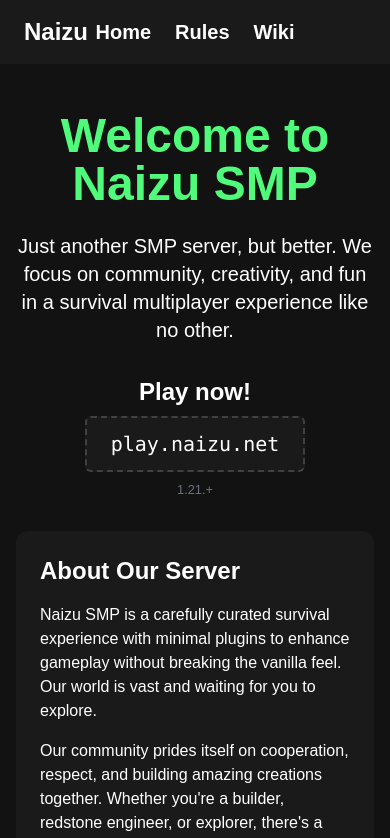
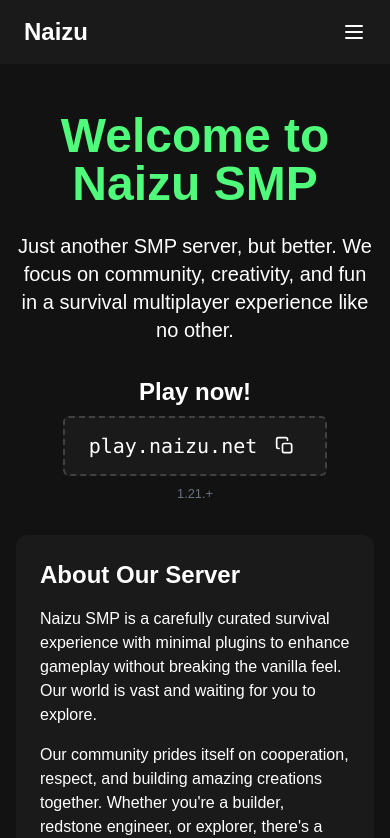
Before and after one commit to jecsham/naizu-pagev2, a Next.js app: page / in a window 390 px wide. Shown: the top 838 px of the page. Built offline with nearby package versions, Linux system fonts and the light colour scheme.

Commit message:
Add PlayNowHero and PlayNowHeader components with copy IP functionality Make header responsive

```diff
--- a/src/app/page.tsx
+++ b/src/app/page.tsx
@@ -1,3 +1,4 @@
+import { PlayNowHero } from '@/components/play-now-hero';
 import Link from 'next/link';
 
 export default function Home() {
@@ -11,15 +12,7 @@ export default function Home() {
           experience like no other.
         </p>
 
-        <div className="flex flex-col items-center mb-8">
-          <h2 className="text-2xl font-bold mb-2">Play now!</h2>
-          <div className="flex justify-center items-center gap-4">
-            <div className="bg-[var(--secondary)] px-6 py-3 rounded-md border-2 border-dashed border-[var(--border)]">
-              <code className="text-xl font-mono">play.naizu.net</code>
-            </div>
-          </div>
-          <small className="text-gray-500 mt-2">1.21.+</small>
-        </div>
+        <PlayNowHero />
 
         <div className="card max-w-4xl mb-12 text-left">
           <h2 className="text-2xl font-bold mb-4">About Our Server</h2>
--- a/src/components/header.tsx
+++ b/src/components/header.tsx
@@ -1,15 +1,49 @@
+'use client';
+
 import Link from 'next/link';
+import { PlayNowHeader } from './play-now-header';
+import { useState } from 'react';
 
 export function Header() {
+  const [isMobileMenuOpen, setIsMobileMenuOpen] = useState(false);
+
   return (
     <header className="bg-[var(--secondary)] py-4 px-6 sticky top-0 z-10">
       <div className="flex justify-between items-center">
-        <div id="url" className="w-full">
+        <div id="url">
           <Link href="/" className="text-2xl font-bold hover:text-[var(--accent)] transition-colors">
             Naizu
           </Link>
         </div>
-        <nav className="w-full flex justify-center gap-6 items-center">
+
+        {/* Mobile menu button */}
+        <button
+          className="md:hidden text-white focus:outline-none"
+          onClick={() => setIsMobileMenuOpen(!isMobileMenuOpen)}
+          aria-label="Toggle menu">
+          {isMobileMenuOpen ? (
+            <svg
+              xmlns="http://www.w3.org/2000/svg"
+              className="h-6 w-6"
+              fill="none"
+              viewBox="0 0 24 24"
+              stroke="currentColor">
+              <path strokeLinecap="round" strokeLinejoin="round" strokeWidth={2} d="M6 18L18 6M6 6l12 12" />
+            </svg>
+          ) : (
+            <svg
+              xmlns="http://www.w3.org/2000/svg"
+              className="h-6 w-6"
+              fill="none"
+              viewBox="0 0 24 24"
+              stroke="currentColor">
+              <path strokeLinecap="round" strokeLinejoin="round" strokeWidth={2} d="M4 6h16M4 12h16M4 18h16" />
+            </svg>
+          )}
+        </button>
+
+        {/* Desktop navigation */}
+        <nav className="hidden md:flex justify-center gap-6 items-center">
           <Link href="/" className="nav-link">
             Home
           </Link>
@@ -19,17 +53,29 @@ export function Header() {
           <Link href="/wiki" className="nav-link">
             Wiki
           </Link>
+          <PlayNowHeader />
         </nav>
-        <div className="w-full">
-          {/* Play now IP section */}
-          {/* <div className="flex items-center justify-end">
-            <span className="text-sm text-gray-500">Play now! <br />1.21 </span>
-            <div className="bg-gray-100 text-gray-800 rounded-md px-2 py-1 ml-2">
-              <span className="text-sm font-bold">play.naizu.net</span>
+      </div>
+
+      {/* Mobile menu (expandable) */}
+      {isMobileMenuOpen && (
+        <div className="md:hidden mt-4 pb-2">
+          <nav className="flex flex-col space-y-4">
+            <Link href="/" className="nav-link block py-2">
+              Home
+            </Link>
+            <Link href="/rules" className="nav-link block py-2">
+              Rules
+            </Link>
+            <Link href="/wiki" className="nav-link block py-2">
+              Wiki
+            </Link>
+            <div className="pt-2 border-t border-gray-700">
+              <PlayNowHeader />
             </div>
-          </div> */}
+          </nav>
         </div>
-      </div>
+      )}
     </header>
   );
 }
--- /dev/null
+++ b/src/components/play-now-header.tsx
@@ -0,0 +1,64 @@
+'use client';
+
+import { copyIp } from '@/utils/copy-ip';
+import { useEffect, useState } from 'react';
+
+export const PlayNowHeader = () => {
+  const [textCopied, setTextCopied] = useState(false);
+
+  const handleCopyClick = async () => {
+    const copy = await copyIp();
+    if (copy) {
+      setTextCopied(true);
+    } else {
+      setTextCopied(false);
+    }
+  };
+
+  useEffect(() => {
+    if (textCopied) {
+      const timer = setTimeout(() => {
+        setTextCopied(false);
+      }, 2000);
+
+      return () => clearTimeout(timer);
+    }
+  }, [textCopied]);
+
+  return (
+    <div className="w-fit bg-[var(--secondary)] py-1 px-3 rounded-md border-1 border-dashed border-[var(--border)] flex items-center">
+      <code className=" font-mono">play.naizu.net</code>
+      <button
+        className="ml-3 p-1.5 rounded-md hover:bg-[var(--accent)]/20 transition-colors"
+        onClick={handleCopyClick}
+        title="Copy IP address">
+        {textCopied ? (
+          <svg
+            xmlns="http://www.w3.org/2000/svg"
+            className="h-5 w-5"
+            viewBox="0 0 24 24"
+            fill="none"
+            stroke="currentColor"
+            strokeWidth="2"
+            strokeLinecap="round"
+            strokeLinejoin="round">
+            <path d="M20 6L9 17l-5-5" />
+          </svg>
+        ) : (
+          <svg
+            xmlns="http://www.w3.org/2000/svg"
+            className="h-5 w-5"
+            viewBox="0 0 24 24"
+            fill="none"
+            stroke="currentColor"
+            strokeWidth="2"
+            strokeLinecap="round"
+            strokeLinejoin="round">
+            <rect x="9" y="9" width="11" height="11" rx="2" ry="2" />
+            <path d="M5 15H4a2 2 0 01-2-2V4a2 2 0 012-2h9a2 2 0 012 2v1" />
+          </svg>
+        )}
+      </button>
+    </div>
+  );
+};
--- /dev/null
+++ b/src/components/play-now-hero.tsx
@@ -0,0 +1,70 @@
+'use client';
+
+import { copyIp } from '@/utils/copy-ip';
+import { useEffect, useState } from 'react';
+
+export const PlayNowHero = () => {
+  const [textCopied, setTextCopied] = useState(false);
+
+  const handleCopyClick = async () => {
+    const copy = await copyIp();
+    if (copy) {
+      setTextCopied(true);
+    } else {
+      setTextCopied(false);
+    }
+  };
+
+  useEffect(() => {
+    if (textCopied) {
+      const timer = setTimeout(() => {
+        setTextCopied(false);
+      }, 2000);
+
+      return () => clearTimeout(timer);
+    }
+  }, [textCopied]);
+
+  return (
+    <div className="flex flex-col items-center mb-8">
+      <h2 className="text-2xl font-bold mb-2">Play now!</h2>
+      <div className="flex justify-center items-center gap-4">
+        <div className="bg-[var(--secondary)] px-6 py-3 rounded-md border-2 border-dashed border-[var(--border)] flex items-center">
+          <code className="text-xl font-mono">play.naizu.net</code>
+          <button
+            className="ml-3 p-1.5 rounded-md hover:bg-[var(--accent)]/20 transition-colors"
+            onClick={handleCopyClick}
+            title="Copy IP address">
+            {textCopied ? (
+              <svg
+                xmlns="http://www.w3.org/2000/svg"
+                className="h-5 w-5"
+                viewBox="0 0 24 24"
+                fill="none"
+                stroke="currentColor"
+                strokeWidth="2"
+                strokeLinecap="round"
+                strokeLinejoin="round">
+                <path d="M20 6L9 17l-5-5" />
+              </svg>
+            ) : (
+              <svg
+                xmlns="http://www.w3.org/2000/svg"
+                className="h-5 w-5"
+                viewBox="0 0 24 24"
+                fill="none"
+                stroke="currentColor"
+                strokeWidth="2"
+                strokeLinecap="round"
+                strokeLinejoin="round">
+                <rect x="9" y="9" width="11" height="11" rx="2" ry="2" />
+                <path d="M5 15H4a2 2 0 01-2-2V4a2 2 0 012-2h9a2 2 0 012 2v1" />
+              </svg>
+            )}
+          </button>
+        </div>
+      </div>
+      <small className="text-gray-500 mt-2">1.21.+</small>
+    </div>
+  );
+};
--- /dev/null
+++ b/src/utils/copy-ip.ts
@@ -0,0 +1,13 @@
+const ip = 'play.naizu.net';
+
+export const copyIp = async (): Promise<boolean> => {
+
+  try {
+    await navigator.clipboard.writeText(ip);
+    console.log('IP copied to clipboard:', ip);
+    return true;
+  } catch (err) {
+    console.error('Failed to copy: ', err);
+    return false;
+  }
+};
```
